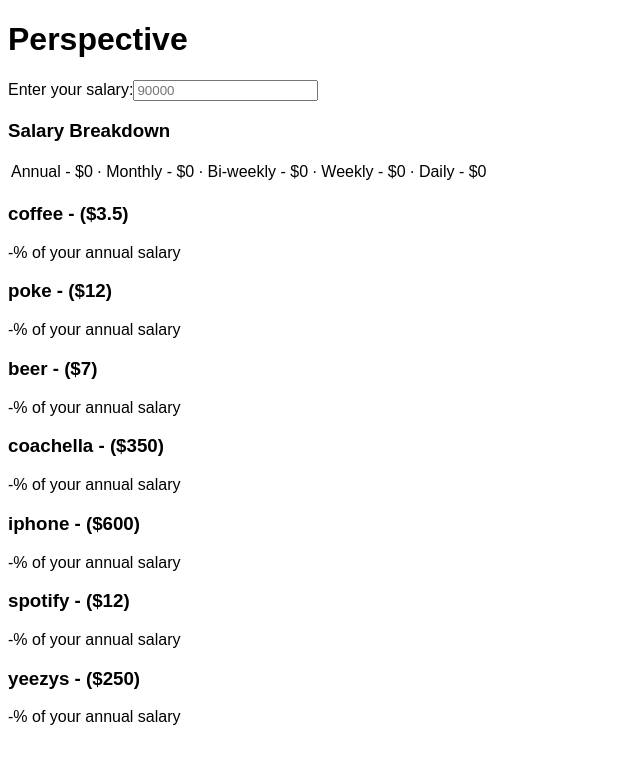
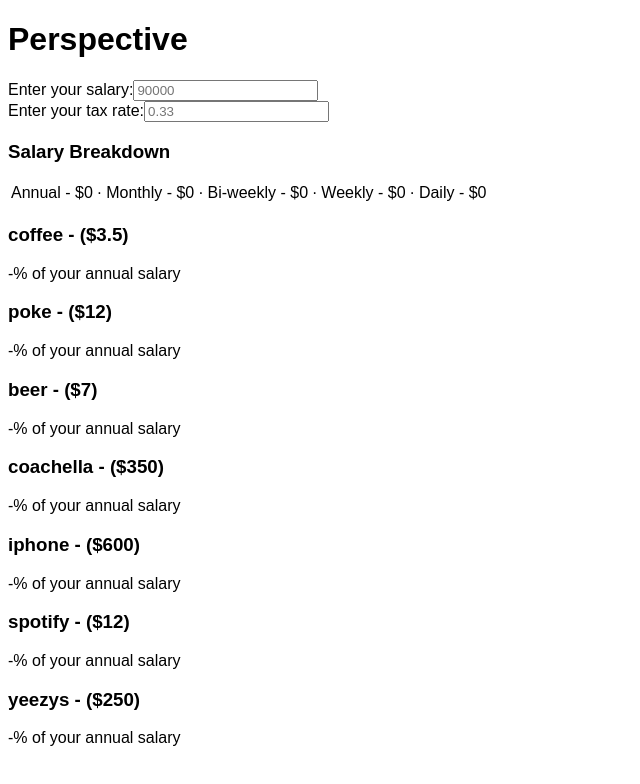
Before and after one commit to marcusmolchany/perspective, a React (Create React App) app: page / in a window 1280 px wide. Shown: the top 784 px of the page, without its empty margins (0-640 px from the left). Built offline with nearby package versions, Linux system fonts and the light colour scheme; the HTML template or start-up script is replaced by a standard one.

Commit message:
Add TaxInput to App

```diff
--- a/src/views/containers/App.js
+++ b/src/views/containers/App.js
@@ -3,6 +3,7 @@
 import ItemsList from './ItemsList'
 import SalaryInput from './SalaryInput'
 import SalaryPeriodBreakdown from './SalaryPeriodBreakdown'
+import TaxInput from './TaxInput'
 
 export default class App extends React.Component {
   render () {
@@ -10,6 +11,7 @@
       <div>
         <h1>Perspective</h1>
         <SalaryInput />
+        <TaxInput />
         <SalaryPeriodBreakdown />
         <ItemsList />
       </div>
```
